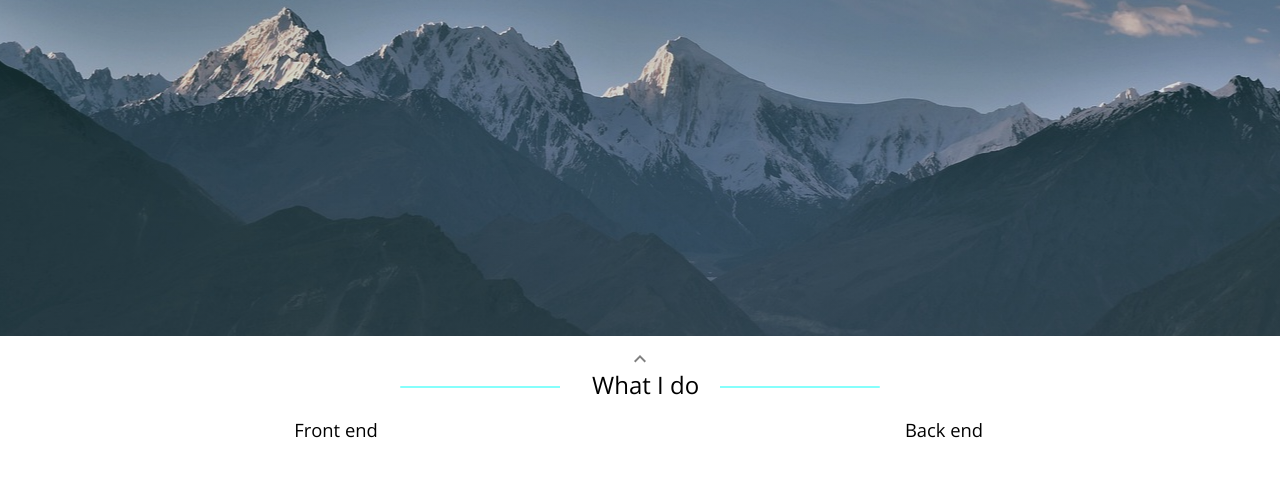
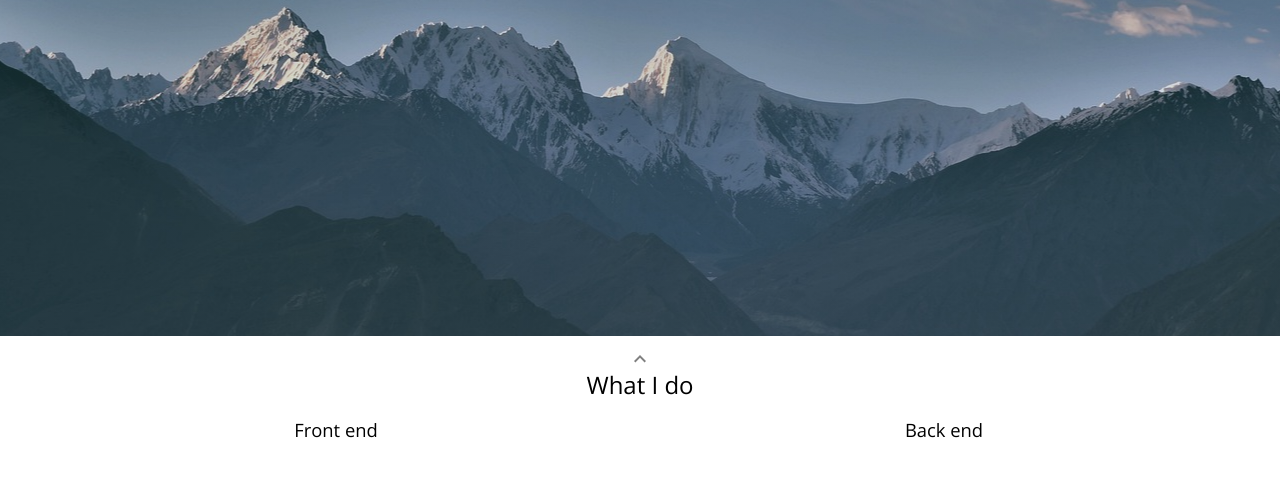
Before and after one commit to michaloslav/MichaelFarnik, a website built with webpack: page src/index.html in a window 1280 px wide. Shown: the part 464-943 px from the top of the page. Built offline with nearby package versions, Linux system fonts and the light colour scheme; some packages are replaced by stand-ins of ours.

Commit message:
Removed lines around section titles

```diff
--- a/src/stylesheets/index.sass
+++ b/src/stylesheets/index.sass
@@ -59,38 +59,6 @@ body
   font-size: 1.5rem
   margin-bottom: 1rem
 
-  &:before, &:after
-    content: " "
-    background-color: #85fffc
-    font-size: .1rem
-    padding: 0 3rem
-    position: relative
-    bottom: .4rem
-
-  &:before
-    border-radius: 2.5rem 0 0 2.5rem
-    margin-right: 1rem
-
-  &:after
-    border-radius: 0 2.5rem 2.5rem 0
-    margin-left: .3rem
-
-  @media (max-width: 650px)
-    &:before, &:after
-      content: ""
-      padding: 0
-
-  @media (min-width: 900px)
-    &:before, &:after
-      content: " "
-      padding: 0 5rem
-
-    &:before
-      margin-right: 2rem
-
-    &:after
-      margin-left: 1.3rem
-
 @keyframes GradientPosition
   0%
     background-position: 0% 50%
```
